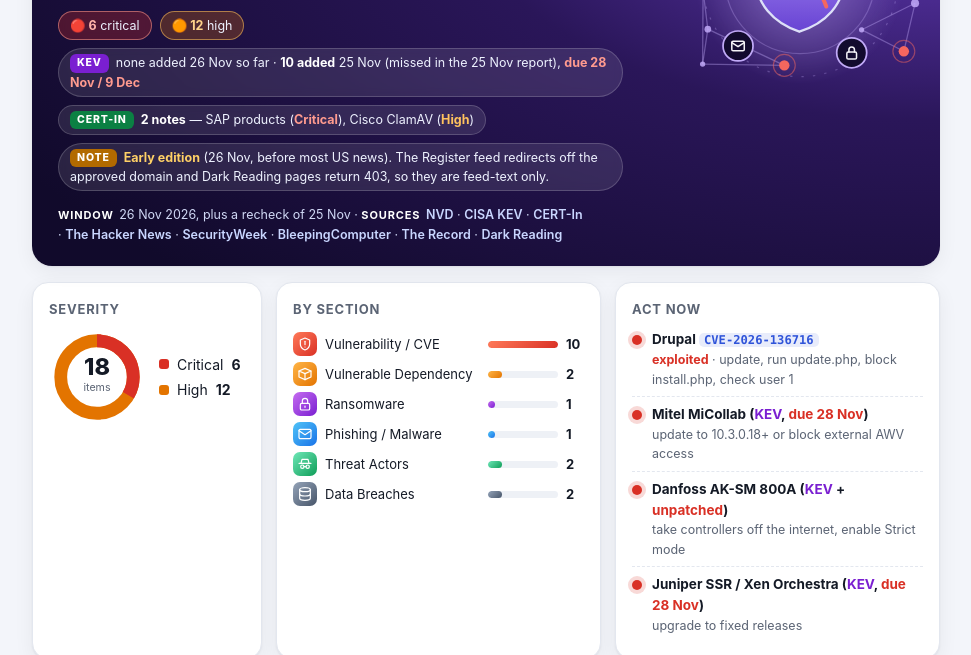
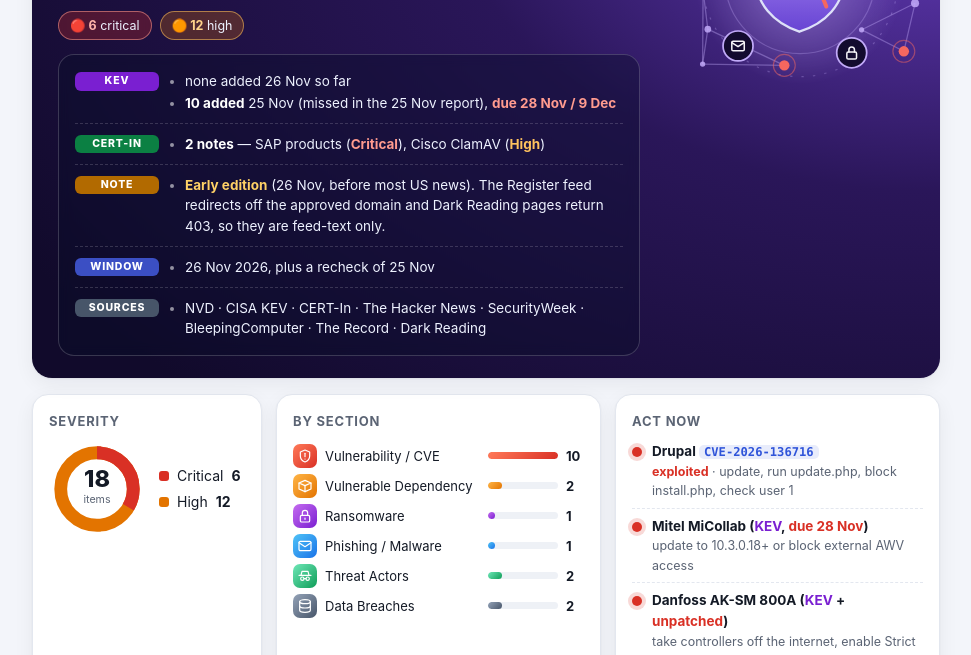
Before and after one commit to threatintel-hub/threat-intel, a plain HTML site: page 2026-W48/2026-11-26/card.html in a window 1280 px wide. Shown: the part 145-800 px from the top of the page, without its empty margins (154-1125 px from the left). Drawn offline with Linux system fonts and the light colour scheme.

Commit message:
26 Nov: card.html

```diff
--- a/2026-W48/2026-11-26/card.html
+++ b/2026-W48/2026-11-26/card.html
@@ -95,6 +95,7 @@ td .sub{color:var(--muted);font-size:12.5px}td .score{margin:0}td .meter{width:7
 .copy{display:inline-flex;gap:6px;align-items:center;font:inherit;font-size:13px;font-weight:600;padding:6px 12px;border-radius:9px;border:1px solid var(--line);background:var(--soft);color:var(--fg);cursor:pointer}
 .foot{text-align:center;color:var(--muted);font-size:12px;margin-top:18px}
 @media (max-width:760px){
+ .hbox{max-width:none}.hp{grid-template-columns:1fr;gap:4px}.hp .fl{justify-self:start}
  .grid{grid-template-columns:1fr}
  .hero h1,.hero .meta,.hero .flags{max-width:none}.hero .art{position:static;display:block;width:180px;margin:-8px auto 4px}
  dl{grid-template-columns:1fr}dt{margin-top:6px}
@@ -119,8 +120,17 @@ mark{background:transparent;color:inherit}
 .flag.fh{background:rgba(227,116,0,.26);border-color:rgba(255,195,94,.55)}.flag.fh b{color:#ffd38a}
 .fl{display:inline-block;font-size:10.5px;font-weight:800;letter-spacing:.08em;text-transform:uppercase;border-radius:6px;padding:1px 7px;margin-right:7px;vertical-align:1px}
 .fl-kev{background:#7a1fd1;color:#fff}.fl-cert{background:#0b8043;color:#fff}.fl-note{background:#b26a00;color:#fff}
+.hbox{position:relative;margin-top:14px;max-width:68%;background:rgba(10,14,40,.38);border:1px solid rgba(255,255,255,.18);
+ border-radius:16px;padding:6px 16px;backdrop-filter:blur(6px)}
+.hp{display:grid;grid-template-columns:84px 1fr;gap:10px;align-items:start;padding:9px 0;border-top:1px dashed rgba(255,255,255,.16)}
+.hp:first-child{border-top:0}
+.hp .fl{margin:2px 0 0;text-align:center}
+.hp ul{margin:0;padding:0 0 0 16px;font-size:13.5px;line-height:1.5;color:#eef2ff}
+.hp li{margin:1px 0}.hp li::marker{color:rgba(255,255,255,.55)}
+.fl-win{background:#3b4fc4;color:#fff}.fl-src{background:#475569;color:#fff}
 .hero .meta .ml{color:#fff;text-transform:uppercase;font-size:11px;letter-spacing:.08em;margin-right:2px}
 .hero .meta .sn{color:#c9d6ff;font-weight:600}
+@media (max-width:760px){.hbox{max-width:none;padding:4px 12px}.hp{grid-template-columns:1fr;gap:5px}.hp .fl{justify-self:start}}
 </style>
 </head>
 <body>
@@ -132,9 +142,8 @@ mark{background:transparent;color:inherit}
  <div class="date">26 Nov 2026 (Thu)</div>
  <div class="flags">
   <span class="flag fc"><b>🔴 6</b> critical</span><span class="flag fh"><b>🟠 12</b> high</span>
-  <span class="flag"><span class="fl fl-kev">KEV</span>none added 26 Nov so far · <mark class="h-num">10 added</mark> 25 Nov (missed in the 25 Nov report), <mark class="h-due">due 28 Nov / 9 Dec</mark></span><span class="flag"><span class="fl fl-cert">CERT-In</span><mark class="h-num">2 notes</mark> — SAP products (<mark class="h-crit">Critical</mark>), Cisco ClamAV (<mark class="h-high">High</mark>)</span><span class="flag"><span class="fl fl-note">Note</span><mark class="h-warn">Early edition</mark> (26 Nov, before most US news). The Register feed redirects off the approved domain and Dark Reading pages return 403, so they are feed-text only.</span>
  </div>
- <div class="meta"><b class="ml">Window</b> 26 Nov 2026, plus a recheck of 25 Nov · <b class="ml">Sources</b> <span class="sn">NVD</span> · <span class="sn">CISA KEV</span> · <span class="sn">CERT-In</span> · <span class="sn">The Hacker News</span> · <span class="sn">SecurityWeek</span> · <span class="sn">BleepingComputer</span> · <span class="sn">The Record</span> · <span class="sn">Dark Reading</span></div>
+ <div class="hbox"><div class="hp"><span class="fl fl-kev">KEV</span><ul><li>none added 26 Nov so far</li><li><mark class="h-num">10 added</mark> 25 Nov (missed in the 25 Nov report), <mark class="h-due">due 28 Nov / 9 Dec</mark></li></ul></div><div class="hp"><span class="fl fl-cert">CERT-In</span><ul><li><mark class="h-num">2 notes</mark> — SAP products (<mark class="h-crit">Critical</mark>), Cisco ClamAV (<mark class="h-high">High</mark>)</li></ul></div><div class="hp"><span class="fl fl-note">Note</span><ul><li><mark class="h-warn">Early edition</mark> (26 Nov, before most US news). The Register feed redirects off the approved domain and Dark Reading pages return 403, so they are feed-text only.</li></ul></div><div class="hp"><span class="fl fl-win">Window</span><ul><li>26 Nov 2026, plus a recheck of 25 Nov</li></ul></div><div class="hp"><span class="fl fl-src">Sources</span><ul><li><span class="sn">NVD</span> · <span class="sn">CISA KEV</span> · <span class="sn">CERT-In</span> · <span class="sn">The Hacker News</span> · <span class="sn">SecurityWeek</span> · <span class="sn">BleepingComputer</span> · <span class="sn">The Record</span> · <span class="sn">Dark Reading</span></li></ul></div></div>
 </header>
 
 <div class="grid">
```
